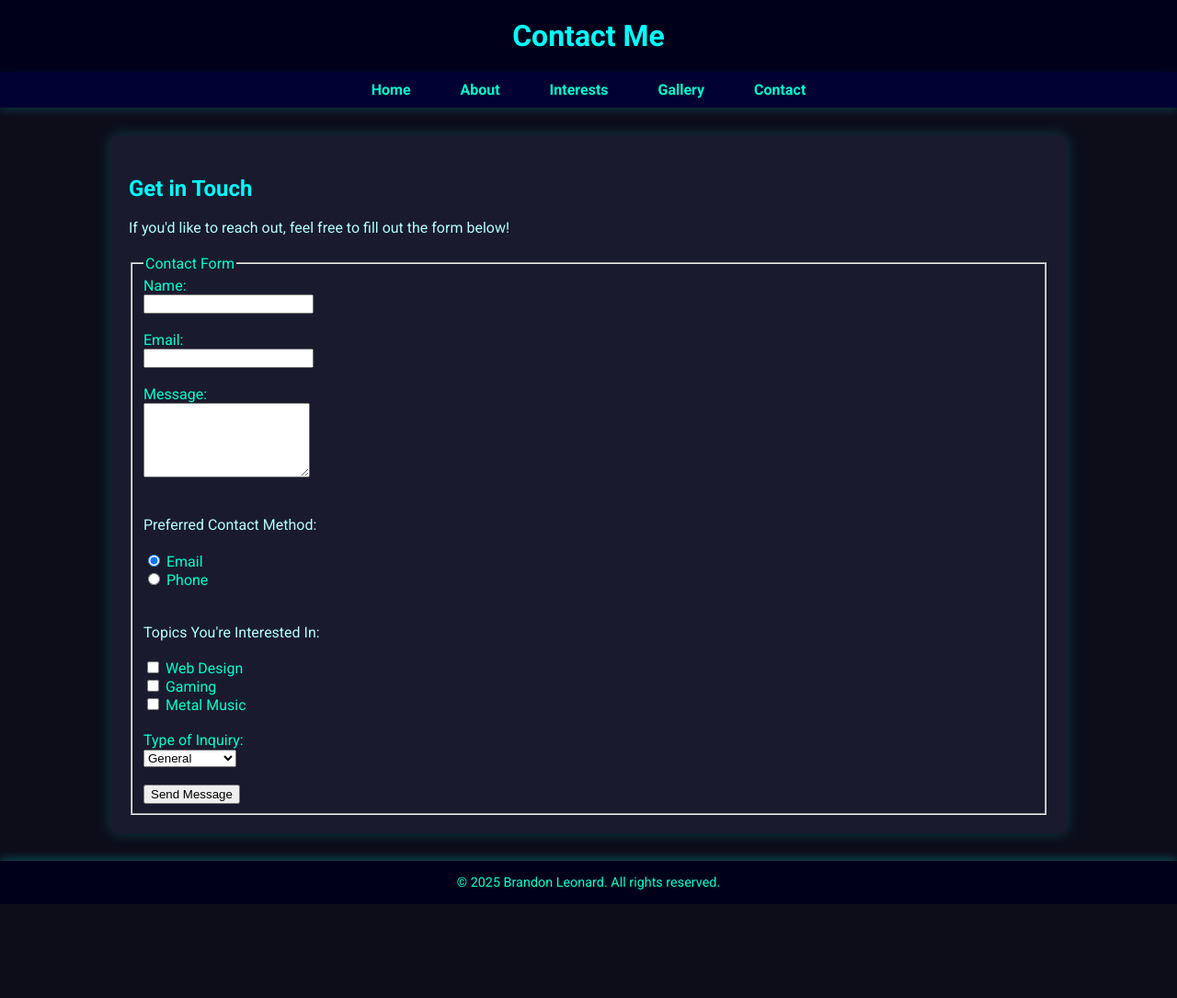
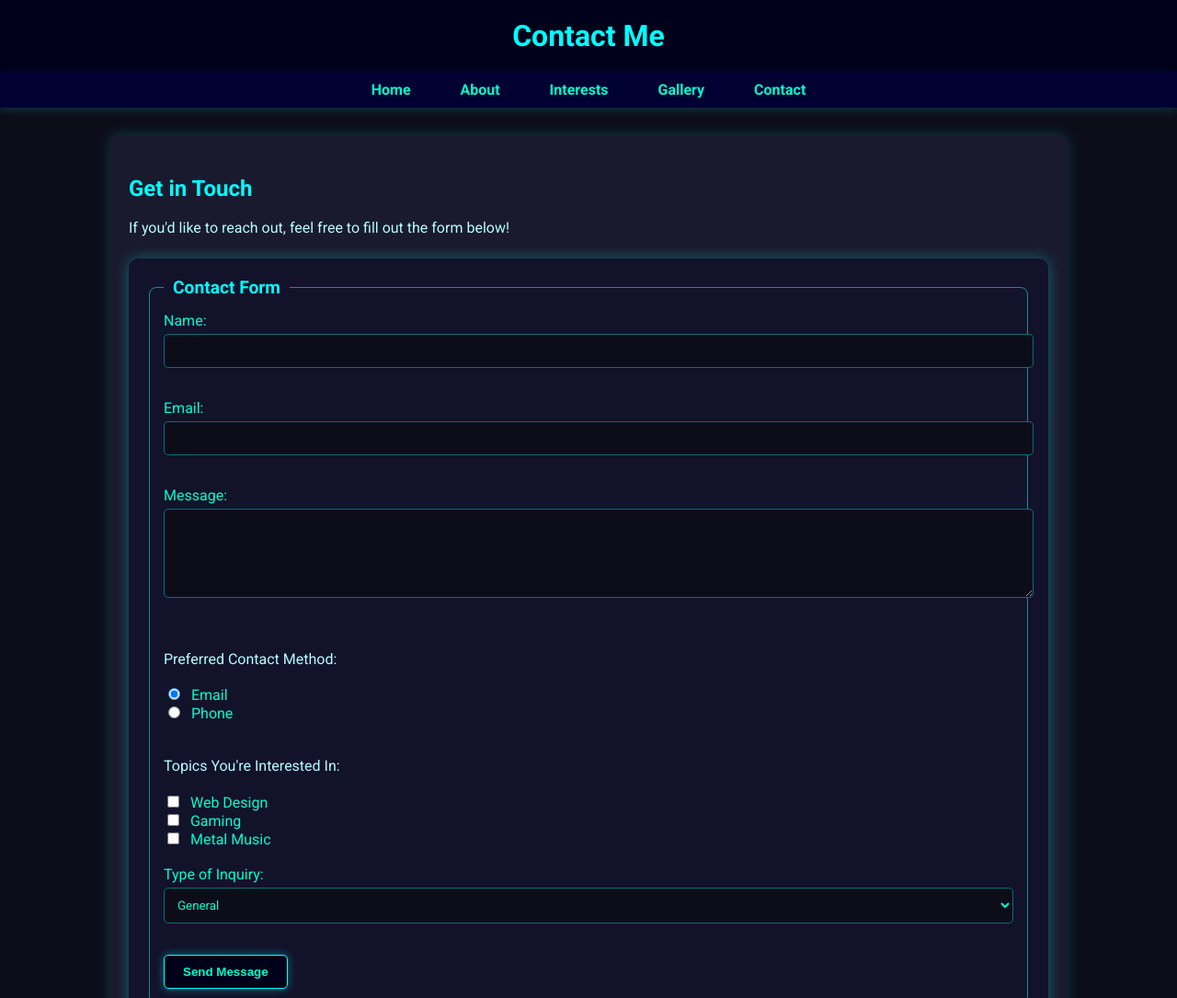
Before and after one commit to maesbae/bleonaboutme, a plain HTML site: page contact.html in a window 1280 px wide. Shown: the top 1085 px of the page at 92% size. Before the commit the page ends 983 px from the top, so only its background shows below. Drawn offline with Linux system fonts and the light colour scheme.

Commit message:
Update styles.css

```diff
--- a/styles.css
+++ b/styles.css
@@ -109,7 +109,7 @@ footer {
   text-align: center;
 }
 
-/* Responsive table styles (cyber theme) */
+/* Responsive table styles */
 table {
   width: 100%;
   border-collapse: separate;
@@ -165,23 +165,65 @@ tr:hover {
   transform: scale(1.05);
 }
 
-/* Video and audio styling */
-video, audio {
-  display: block;
-  width: 100%;
-  max-width: 640px;
-  margin: 20px auto;
-  border: 2px solid #00ffff;
-  border-radius: 8px;
-  box-shadow: 0 0 12px #00ffff88;
+/* ================= FORM STYLING ================= */
+
+form {
+  margin-top: 20px;
+  background-color: #12122b;
+  padding: 20px;
+  border-radius: 10px;
+  box-shadow: 0 0 15px #00ffff55;
 }
 
-/* Embedded YouTube video responsiveness */
-iframe {
-   display: block;
-  margin: 0 0 30px 0; /* Removed auto-centering */
-  max-width: 100%;
-  border: 2px solid #00ffff;
+fieldset {
+  border: 1px solid #00ffff88;
+  padding: 15px;
   border-radius: 8px;
-  box-shadow: 0 0 12px #00ffff88;
 }
+
+legend {
+  color: #00ffff;
+  font-weight: bold;
+  padding: 0 10px;
+  font-size: 1.2em;
+}
+
+label {
+  color: #00ffcc;
+  font-weight: 500;
+}
+
+input[type="text"],
+textarea,
+select {
+  width: 100%;
+  padding: 10px;
+  margin-top: 5px;
+  margin-bottom: 15px;
+  background-color: #0d0d1a;
+  color: #00ffcc;
+  border: 1px solid #00ffff66;
+  border-radius: 5px;
+  font-family: 'Roboto', sans-serif;
+}
+
+input[type="radio"],
+input[type="checkbox"] {
+  margin-right: 8px;
+}
+
+input[type="submit"] {
+  background-color: #00001a;
+  color: #00ffcc;
+  padding: 10px 20px;
+  border: 1px solid #00ffff;
+  border-radius: 5px;
+  cursor: pointer;
+  font-weight: bold;
+  box-shadow: 0 0 10px #00ffff66;
+  transition: background-color 0.3s ease;
+}
+
+input[type="submit"]:hover {
+  background-color: #001f33;
+}
```
